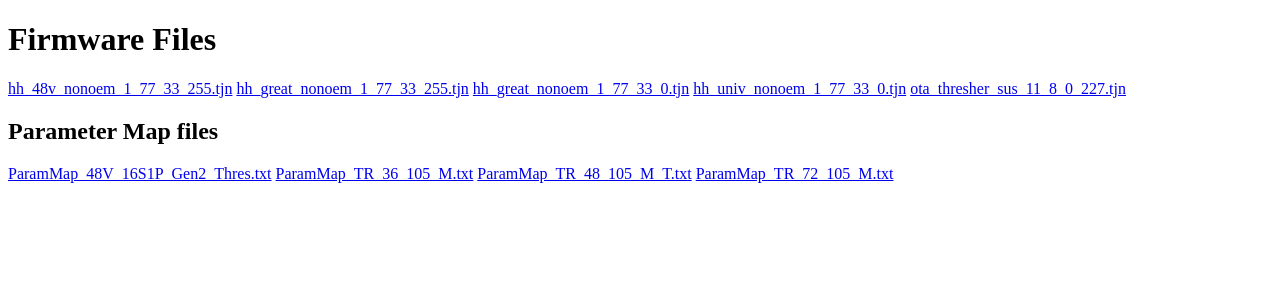
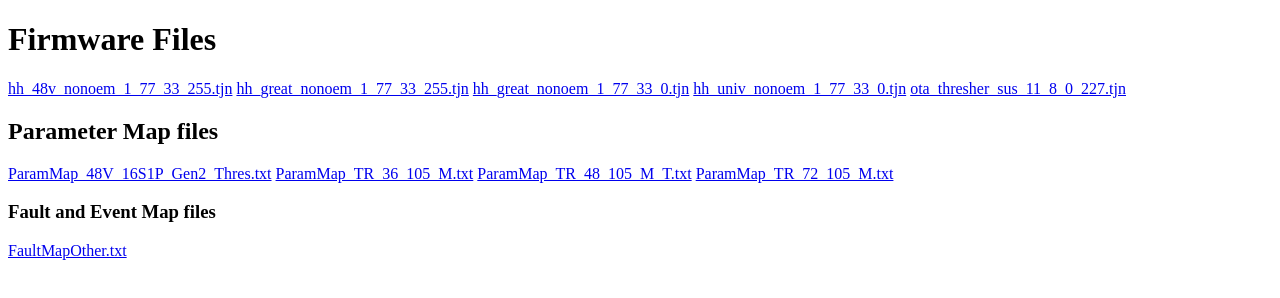
Before and after one commit to tony-reamer/file-hosting, a plain HTML site: page index.html in a window 1280 px wide. Drawn offline with Linux system fonts and the light colour scheme.

Commit message:
Add Fault and Event Map section to index.html

```diff
--- a/index.html
+++ b/index.html
@@ -12,12 +12,17 @@
   <a href="ota_thresher_sus_11_8_0_227.tjn">ota_thresher_sus_11_8_0_227.tjn</a>
   <!-- Add a new <a> tag for every .tjn file you want to be downloadable -->
 
-  <!-- New Section for Text Files -->
+  <!-- New Section for Parameter Map Files -->
   <h2>Parameter Map files</h2>
   <a href="ParamMap_48V_16S1P_Gen2_Thres.txt">ParamMap_48V_16S1P_Gen2_Thres.txt</a>
   <a href="ParamMap_TR_36_105_M.txt">ParamMap_TR_36_105_M.txt</a>
   <a href="ParamMap_TR_48_105_M_T.txt">ParamMap_TR_48_105_M_T.txt</a>
   <a href="ParamMap_TR_72_105_M.txt">ParamMap_TR_72_105_M.txt</a>
   <!-- Add a new <a> tag for every .txt file you want to be downloadable -->
+
+  <!-- New Section for Fault Map Files -->
+  <h3>Fault and Event Map files</h3>
+  <a href="FaultMapOther.txt">FaultMapOther.txt</a>
+  <!-- Add a new <a> tag for every .txt file you want to be downloadable -->
 </body>
 </html>
```
